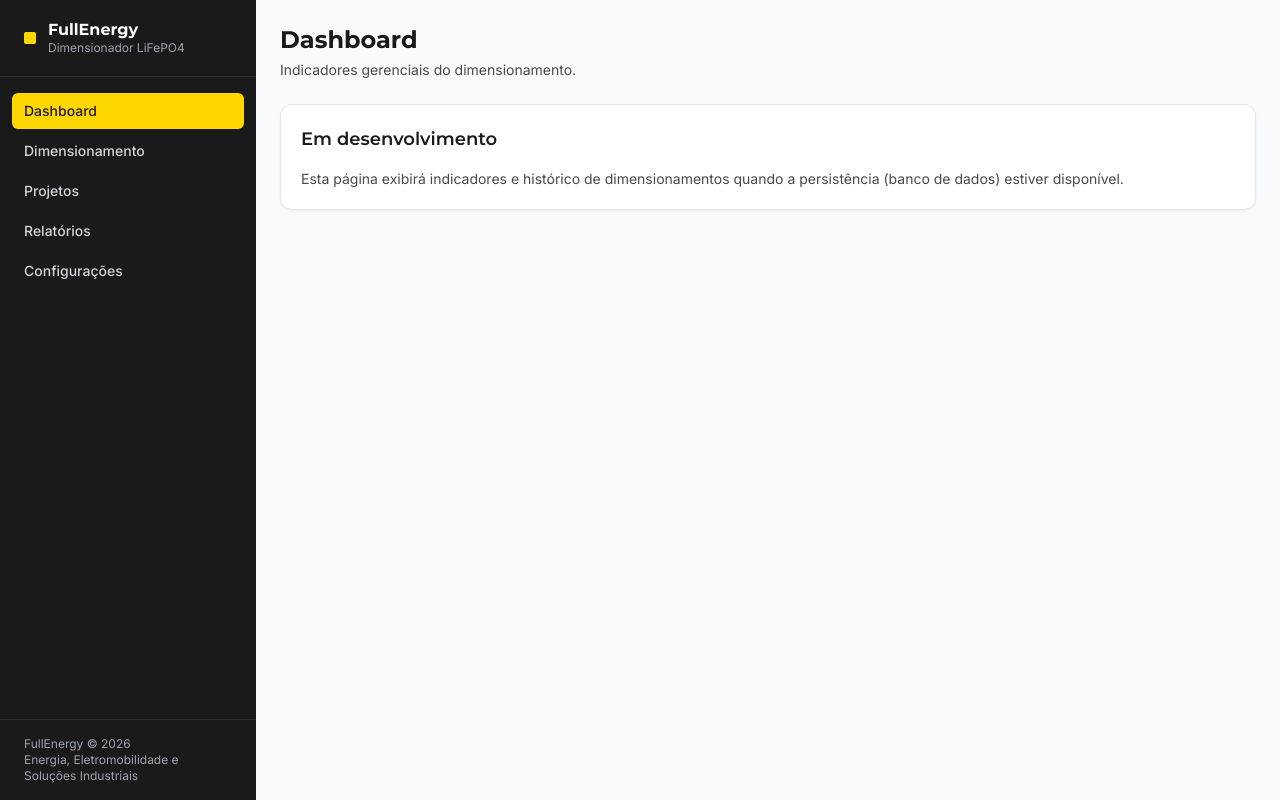
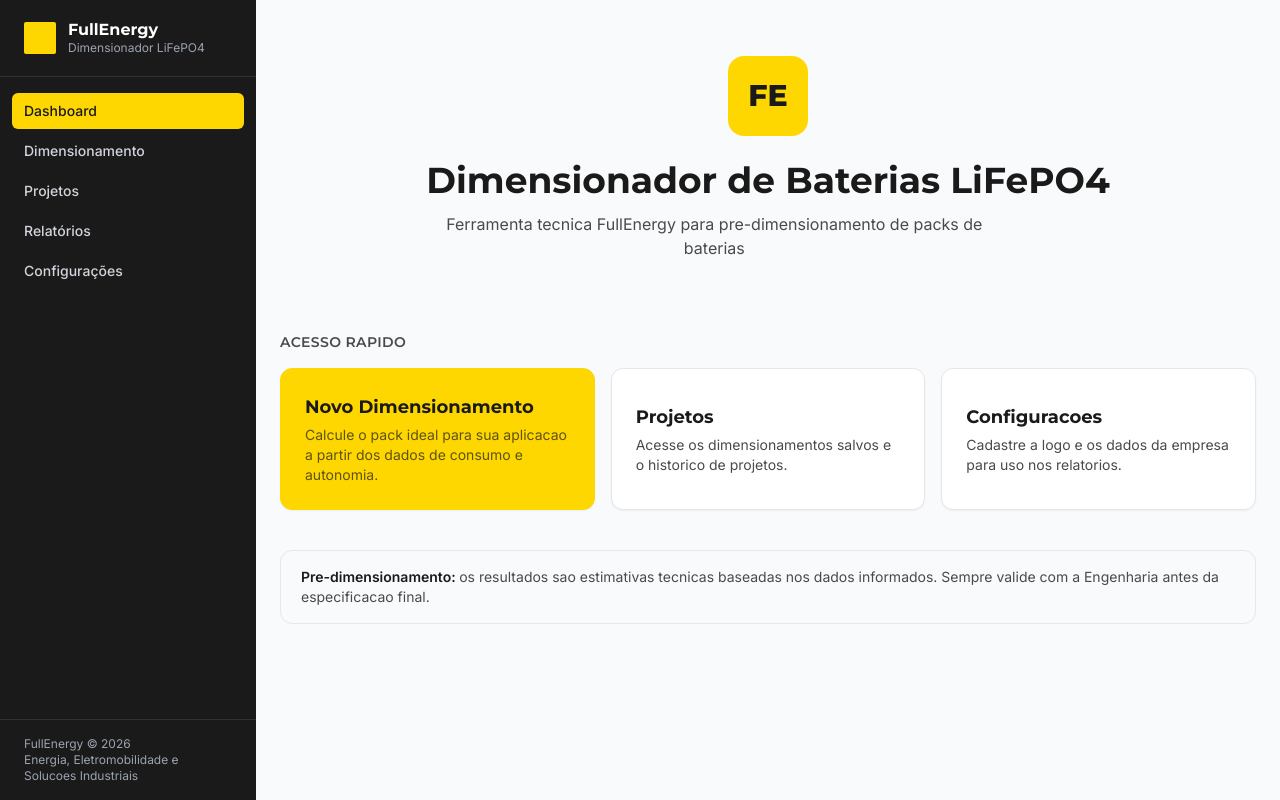
Before and after one commit to AlineCamillo/dimensionador-fullenergy, a React (Vite) app in the folder frontend/: page /dashboard in a window 1280 px wide. Built offline with nearby package versions, Linux system fonts and the light colour scheme.

Commit message:
Logo dinâmica, dashboard e melhorias visuais

```diff
--- a/frontend/src/components/dimensionamento/DadosProjetoForm.tsx
+++ b/frontend/src/components/dimensionamento/DadosProjetoForm.tsx
@@ -3,16 +3,18 @@ import Input from "../ui/Input";
 import type { TipoProjeto } from "../../types/dimensionamento";
 
 const TENSOES_PADRAO = [12, 24, 36, 48, 60, 72];
-
 export const APLICACOES = [
-  { value: "carrinho_golfe",       label: "Carrinho de golfe",     fatorRef: "25% a 35%" },
-  { value: "plataforma_elevadora", label: "Plataforma elevatória", fatorRef: "20% a 35%" },
-  { value: "lavadora_piso",        label: "Lavadora de piso",      fatorRef: "50% a 70%" },
-  { value: "empilhadeira",         label: "Empilhadeira elétrica", fatorRef: "60% a 80%" },
-  { value: "rebocador",            label: "Rebocador elétrico",    fatorRef: "70% a 90%" },
-  { value: "agv",                  label: "AGV / AMR",             fatorRef: "40% a 70%" },
-  { value: "uso_continuo",         label: "Uso contínuo",          fatorRef: "90% a 100%" },
-  { value: "personalizada",        label: "Outra / Personalizada", fatorRef: null },
+  { value: "carrinho_golfe",       label: "Carrinho de golfe",       fatorRef: "25% a 35%" },
+  { value: "empilhadeira",         label: "Empilhadeira eletrica",   fatorRef: "60% a 80%" },
+  { value: "plataforma_elevadora", label: "Plataforma elevatorio",   fatorRef: "20% a 35%" },
+  { value: "lavadora_piso",        label: "Lavadora de piso",        fatorRef: "50% a 70%" },
+  { value: "rebocador",            label: "Rebocador eletrico",      fatorRef: "70% a 90%" },
+  { value: "agv",                  label: "AGV / AMR",               fatorRef: "40% a 70%" },
+  { value: "retroescavadeira",     label: "Retroescavadeira",        fatorRef: "30% a 50%" },
+  { value: "motorhome",            label: "Motorhome",               fatorRef: "15% a 30%" },
+  { value: "sistema_solar",        label: "Sistema solar",           fatorRef: "80% a 100%" },
+  { value: "uso_continuo",         label: "Uso continuo",            fatorRef: "90% a 100%" },
+  { value: "outro",                label: "Outro",                   fatorRef: null },
 ] as const;
 
 interface DadosProjetoFormProps {
--- a/frontend/src/components/layout/Sidebar.tsx
+++ b/frontend/src/components/layout/Sidebar.tsx
@@ -1,32 +1,51 @@
 import { NavLink } from "react-router-dom";
+import { useEmpresaConfig } from "../../hooks/useEmpresaConfig";
 
 const LINKS = [
-  { to: "/dashboard",       label: "Dashboard" },
-  { to: "/dimensionamento", label: "Dimensionamento" },
-  { to: "/projetos",        label: "Projetos" },
-  { to: "/relatorios",      label: "Relatórios" },
-  { to: "/configuracoes",   label: "Configurações" },
+  { to: "/dashboard",        label: "Dashboard" },
+  { to: "/dimensionamento",  label: "Dimensionamento" },
+  { to: "/projetos",         label: "Projetos" },
+  { to: "/relatorios",       label: "Relatórios" },
+  { to: "/configuracoes",    label: "Configurações" },
 ];
 
 /**
- * Menu lateral do sistema, seguindo a estrutura recomendada
- * (Dashboard, Dimensionamento, Projetos, Relatorios, Configuracoes)
- * e a identidade visual FullEnergy.
+ * Menu lateral do sistema.
  *
- * Nota: a rota /cadastros permanece registrada no App.tsx mas nao
- * e exibida aqui — substituida por /projetos.
+ * Cabecalho:
+ *   - Exibe a logo cadastrada em Configuracoes (useEmpresaConfig) se disponivel.
+ *   - Fallback: quadrado amarelo FullEnergy.
+ *   - Nome exibido: empresa.nomeFantasia ou "FullEnergy" se nao cadastrado.
+ *   - Subtitulo fixo: "Dimensionador LiFePO4".
  */
 export default function Sidebar() {
+  const { empresa } = useEmpresaConfig();
+
+  const nomeExibido = empresa.nomeFantasia.trim() || "FullEnergy";
+
   return (
     <aside className="flex h-screen w-64 flex-shrink-0 flex-col bg-fullenergy-black text-fullenergy-white">
+
+      {/* Cabecalho: logo + nome */}
       <div className="flex items-center gap-3 border-b border-white/10 px-6 py-5">
-        <span className="inline-block h-3 w-3 rounded-sm bg-fullenergy-yellow" />
-        <div>
-          <p className="font-heading text-base font-bold leading-tight">FullEnergy</p>
+        {empresa.logoDataUrl ? (
+          <img
+            src={empresa.logoDataUrl}
+            alt={`Logo ${nomeExibido}`}
+            className="h-8 w-8 rounded-sm object-contain"
+          />
+        ) : (
+          <span className="inline-block h-8 w-8 flex-shrink-0 rounded-sm bg-fullenergy-yellow" />
+        )}
+        <div className="min-w-0">
+          <p className="truncate font-heading text-base font-bold leading-tight text-white">
+            {nomeExibido}
+          </p>
           <p className="text-xs text-gray-400">Dimensionador LiFePO4</p>
         </div>
       </div>
 
+      {/* Navegacao */}
       <nav className="flex-1 space-y-1 px-3 py-4">
         {LINKS.map((link) => (
           <NavLink
@@ -45,9 +64,10 @@ export default function Sidebar() {
         ))}
       </nav>
 
+      {/* Rodape */}
       <div className="border-t border-white/10 px-6 py-4 text-xs text-gray-400">
-        <p>FullEnergy &copy; {new Date().getFullYear()}</p>
-        <p>Energia, Eletromobilidade e Soluções Industriais</p>
+        <p>{nomeExibido} &copy; {new Date().getFullYear()}</p>
+        <p>Energia, Eletromobilidade e Solucoes Industriais</p>
       </div>
     </aside>
   );
--- a/frontend/src/pages/Dashboard.tsx
+++ b/frontend/src/pages/Dashboard.tsx
@@ -1,28 +1,124 @@
-import Section from "../components/ui/Section";
+import { useNavigate } from "react-router-dom";
+import { useEmpresaConfig } from "../hooks/useEmpresaConfig";
+
+interface CardAtalhoProps {
+  titulo: string;
+  descricao: string;
+  onClick: () => void;
+  destaque?: boolean;
+}
+
+function CardAtalho({ titulo, descricao, onClick, destaque = false }: CardAtalhoProps) {
+  return (
+    <button
+      type="button"
+      onClick={onClick}
+      className={`group w-full rounded-xl border p-6 text-left shadow-sm transition-all hover:-translate-y-0.5 hover:shadow-md ${
+        destaque
+          ? "border-fullenergy-yellow bg-fullenergy-yellow"
+          : "border-gray-200 bg-white hover:border-fullenergy-yellow"
+      }`}
+    >
+      <p
+        className={`font-heading text-lg font-bold ${
+          destaque ? "text-fullenergy-black" : "text-fullenergy-black"
+        }`}
+      >
+        {titulo}
+      </p>
+      <p
+        className={`mt-1 text-sm ${
+          destaque ? "text-fullenergy-black/70" : "text-fullenergy-gray"
+        }`}
+      >
+        {descricao}
+      </p>
+    </button>
+  );
+}
 
 /**
- * Página Dashboard - reservada para indicadores gerenciais
- * (histórico de dimensionamentos, projetos por status, etc.) em etapas
- * futuras.
+ * Dashboard — tela inicial do Dimensionador FullEnergy.
+ *
+ * Exibe:
+ *   - Logo da empresa (se cadastrada em Configuracoes) ou logotipo padrao FullEnergy.
+ *   - Titulo e subtitulo institucionais.
+ *   - 3 cards de atalho: Novo Dimensionamento, Projetos, Configuracoes.
+ *
+ * Sem graficos nem integracao com banco de dados nesta etapa.
  */
 export default function Dashboard() {
+  const navigate = useNavigate();
+  const { empresa } = useEmpresaConfig();
+
+  const nomeExibido = empresa.nomeFantasia.trim() || "FullEnergy";
+
   return (
-    <div className="space-y-6">
+    <div className="flex flex-col gap-10">
+
+      {/* Hero: logo + titulo */}
+      <div className="flex flex-col items-center gap-6 py-8 text-center">
+
+        {/* Logo ou monograma */}
+        {empresa.logoDataUrl ? (
+          <img
+            src={empresa.logoDataUrl}
+            alt={`Logo ${nomeExibido}`}
+            className="h-20 w-auto object-contain"
+          />
+        ) : (
+          <div className="flex h-20 w-20 items-center justify-center rounded-2xl bg-fullenergy-yellow">
+            <span className="font-heading text-3xl font-black text-fullenergy-black">
+              FE
+            </span>
+          </div>
+        )}
+
+        {/* Titulo */}
+        <div>
+          <h1 className="font-heading text-3xl font-bold text-fullenergy-black sm:text-4xl">
+            Dimensionador de Baterias LiFePO4
+          </h1>
+          <p className="mt-3 max-w-xl text-base text-fullenergy-gray">
+            Ferramenta tecnica {nomeExibido} para pre-dimensionamento de packs de baterias
+          </p>
+        </div>
+      </div>
+
+      {/* Cards de atalho */}
       <div>
-        <h1 className="font-heading text-2xl font-bold text-fullenergy-black">
-          Dashboard
-        </h1>
-        <p className="mt-1 text-sm text-fullenergy-gray">
-          Indicadores gerenciais do dimensionamento.
+        <h2 className="mb-4 font-heading text-sm font-semibold uppercase tracking-wide text-fullenergy-gray">
+          Acesso rapido
+        </h2>
+        <div className="grid grid-cols-1 gap-4 sm:grid-cols-3">
+          <CardAtalho
+            titulo="Novo Dimensionamento"
+            descricao="Calcule o pack ideal para sua aplicacao a partir dos dados de consumo e autonomia."
+            onClick={() => navigate("/dimensionamento")}
+            destaque
+          />
+          <CardAtalho
+            titulo="Projetos"
+            descricao="Acesse os dimensionamentos salvos e o historico de projetos."
+            onClick={() => navigate("/projetos")}
+          />
+          <CardAtalho
+            titulo="Configuracoes"
+            descricao="Cadastre a logo e os dados da empresa para uso nos relatorios."
+            onClick={() => navigate("/configuracoes")}
+          />
+        </div>
+      </div>
+
+      {/* Rodape informativo */}
+      <div className="rounded-xl border border-gray-200 bg-gray-50 px-5 py-4">
+        <p className="text-sm text-fullenergy-gray">
+          <span className="font-semibold text-fullenergy-black">Pre-dimensionamento: </span>
+          os resultados sao estimativas tecnicas baseadas nos dados informados.
+          Sempre valide com a Engenharia antes da especificacao final.
         </p>
       </div>
 
-      <Section title="Em desenvolvimento">
-        <p className="text-sm text-fullenergy-gray">
-          Esta página exibirá indicadores e histórico de dimensionamentos quando a
-          persistência (banco de dados) estiver disponível.
-        </p>
-      </Section>
     </div>
   );
 }
--- a/frontend/src/pages/Dimensionamento.tsx
+++ b/frontend/src/pages/Dimensionamento.tsx
@@ -211,9 +211,9 @@ export default function Dimensionamento() {
           type="button"
           onClick={handleCalcular}
           disabled={carregando}
-          className="w-full py-3 text-base sm:w-auto sm:px-10"
+          className="w-full py-4 text-base font-bold tracking-wide sm:w-auto sm:px-14"
         >
-          {carregando ? "Calculando..." : "Calcular"}
+          {carregando ? "Calculando..." : "Calcular Dimensionamento"}
         </Button>
         {erro && <p className="text-sm text-red-600">{erro}</p>}
       </div>
```
